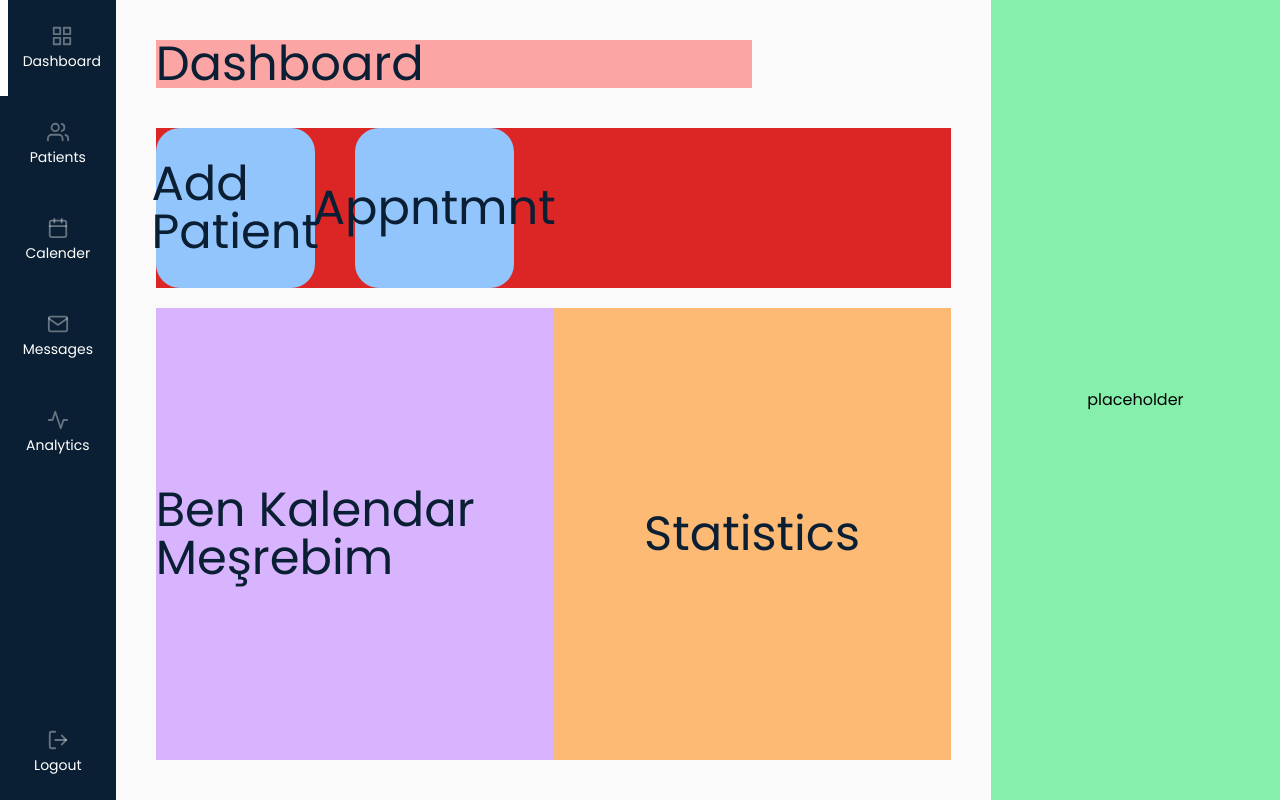
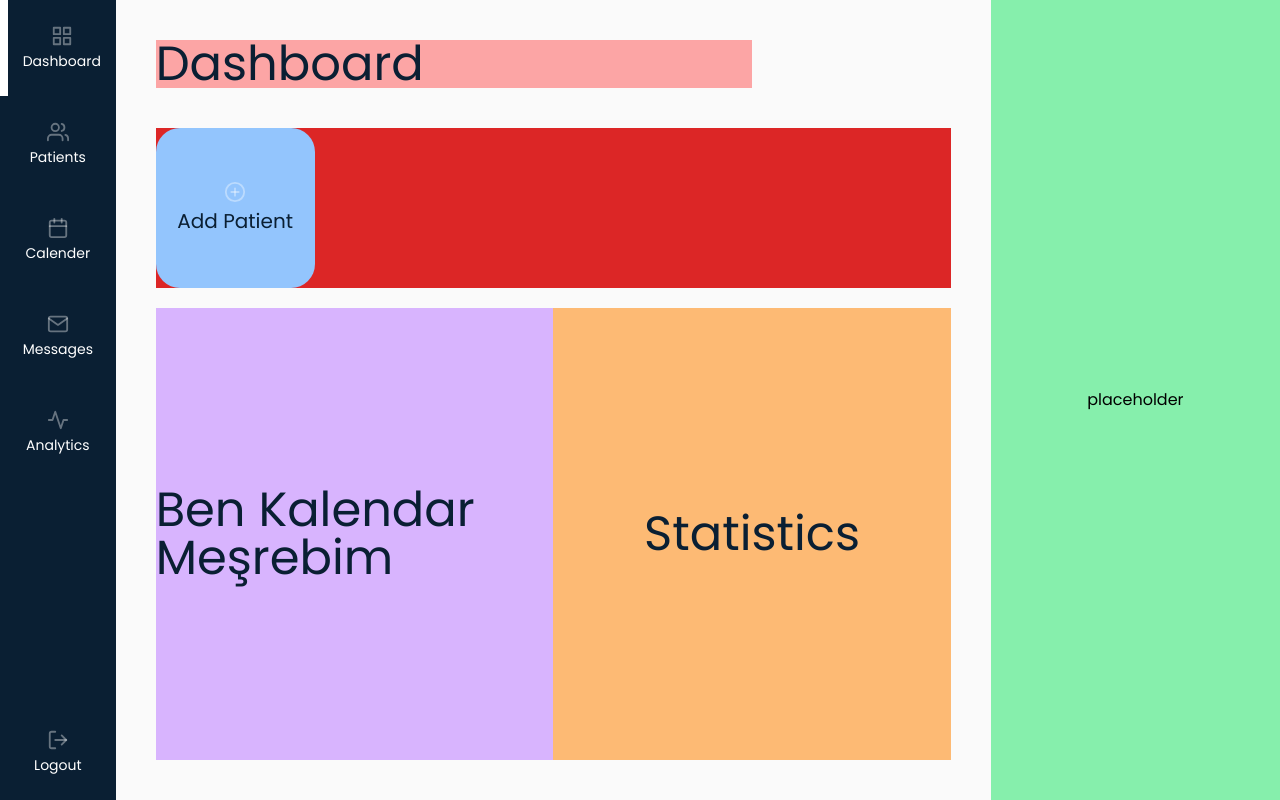
Before and after one commit to warehouse-virtuals/treak-io, a React (Create React App) app: page /dashboard in a window 1280 px wide. Built offline with nearby package versions, Linux system fonts and the light colour scheme; no server answers.

Commit message:
Added Card.js and revised some stuff

```diff
--- a/src/Components/Card/Card.js
+++ b/src/Components/Card/Card.js
@@ -1,7 +1,11 @@
 const Card = (props) => {
   return (
-    <div className="flex justify-center items-center bg-blue-300 h-40 w-1/5 mr-10 text-[#0a1f33] text-5xl rounded-3xl">
-      {props.whatDisDo}
+    <div
+      onClick={props.onClick}
+      className="flex flex-col justify-center items-center bg-blue-300 h-40 w-1/5 mr-10 text-[#0a1f33] text-xl rounded-3xl"
+    >
+      <div>{props.icon}</div>
+      <div>{props.whatDisDo}</div>
     </div>
   )
 }
--- /dev/null
+++ b/src/Components/Card/CardIcons.js
@@ -0,0 +1,9 @@
+import { FiPlusCircle } from "react-icons/fi"
+
+const CardIcons = {
+  FiPlusCircle: {
+    icon: <FiPlusCircle color="#ffffff60" size={22} className="mb-1" />,
+    route: "/addPatient",
+  },
+}
+export default CardIcons
--- a/src/Components/Dashboard/Dashboard.js
+++ b/src/Components/Dashboard/Dashboard.js
@@ -7,6 +7,7 @@ import Card from "../Card/Card"
 import Calendar from "../Calendar/Calendar"
 import Statistics from "../Statistics/Statistics"
 import AboutMe from "../AboutMe/AboutMe"
+import CardIcons from "../Card/CardIcons"
 
 const Dashboard = () => {
   const navigate = useNavigate()
@@ -28,8 +29,11 @@ const Dashboard = () => {
           Dashboard
         </div>
         <div className="flex h-50 mb-5 bg-red-600">
-          <Card whatDisDo="Add Patient" />
-          <Card whatDisDo="Appntmnt" />
+          <Card
+            onClick={() => navigate(CardIcons.FiPlusCircle.route)}
+            icon={CardIcons.FiPlusCircle.icon}
+            whatDisDo="Add Patient"
+          />
         </div>
         <div className="flex justify-center items-center h-full">
           <Calendar whatDisDo="Ben Kalendar Meşrebim" />
--- a/src/Components/Navbar/Navbar.js
+++ b/src/Components/Navbar/Navbar.js
@@ -1,4 +1,3 @@
-//import whLogo from "../../Assets/Logo.svg"
 import { useNavigate } from "react-router-dom"
 import { FiLogOut } from "react-icons/fi"
 import NavbarButtons from "./NavbarButtons"
```
